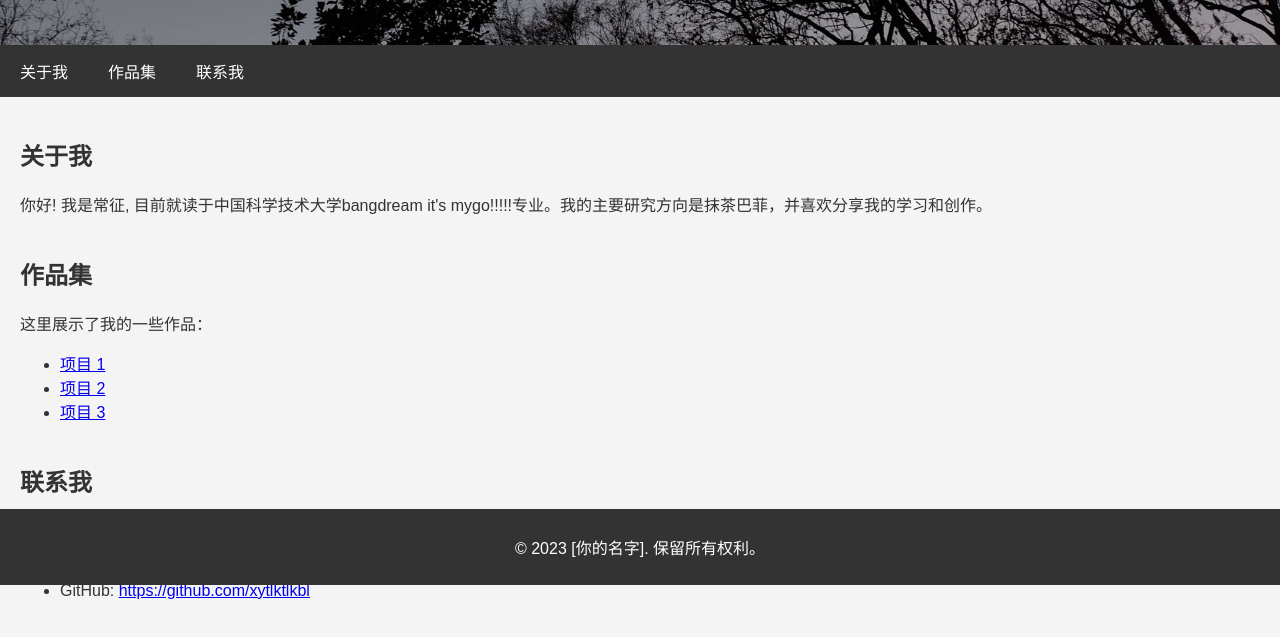
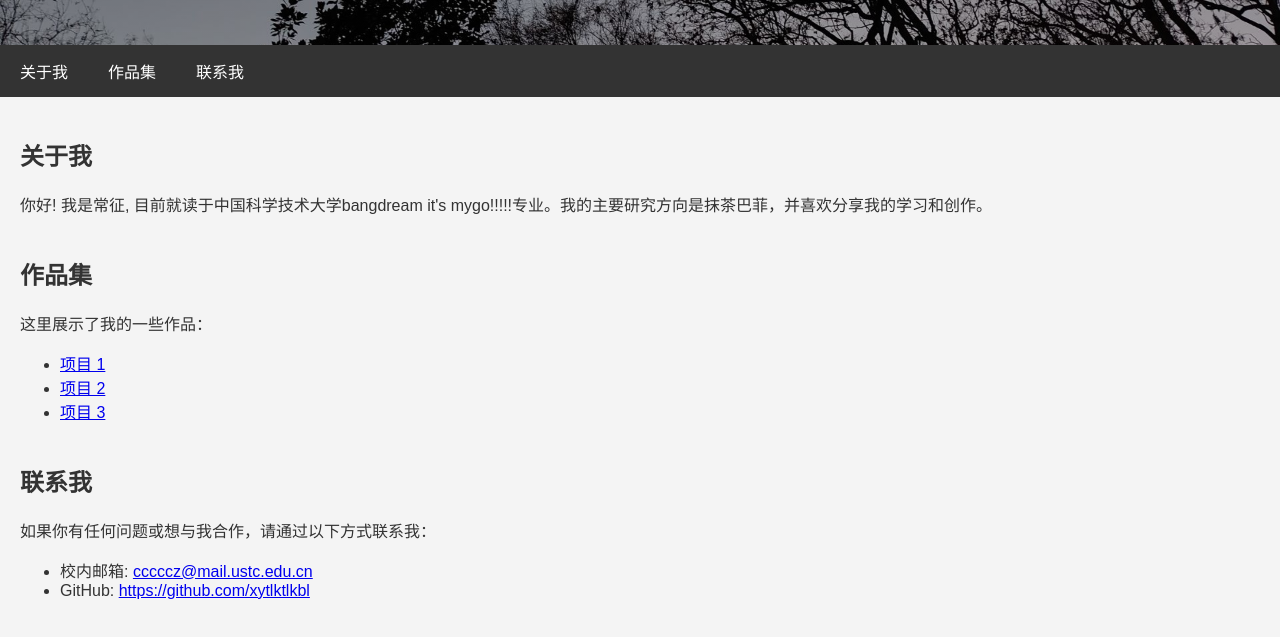
Before and after one commit to xytlktlkbl/xytlktlkbl.github.io, a plain HTML site: page index.html in a window 1280 px wide. Shown: the part 215-852 px from the top of the page. Drawn offline with Linux system fonts and the light colour scheme.

Commit message:
Update index.html

```diff
--- a/index.html
+++ b/index.html
@@ -104,8 +104,5 @@
         </section>
     </div>
 
-    <footer>
-        <p>&copy; 2023 [你的名字]. 保留所有权利。</p>
-    </footer>
 </body>
 </html>
```
